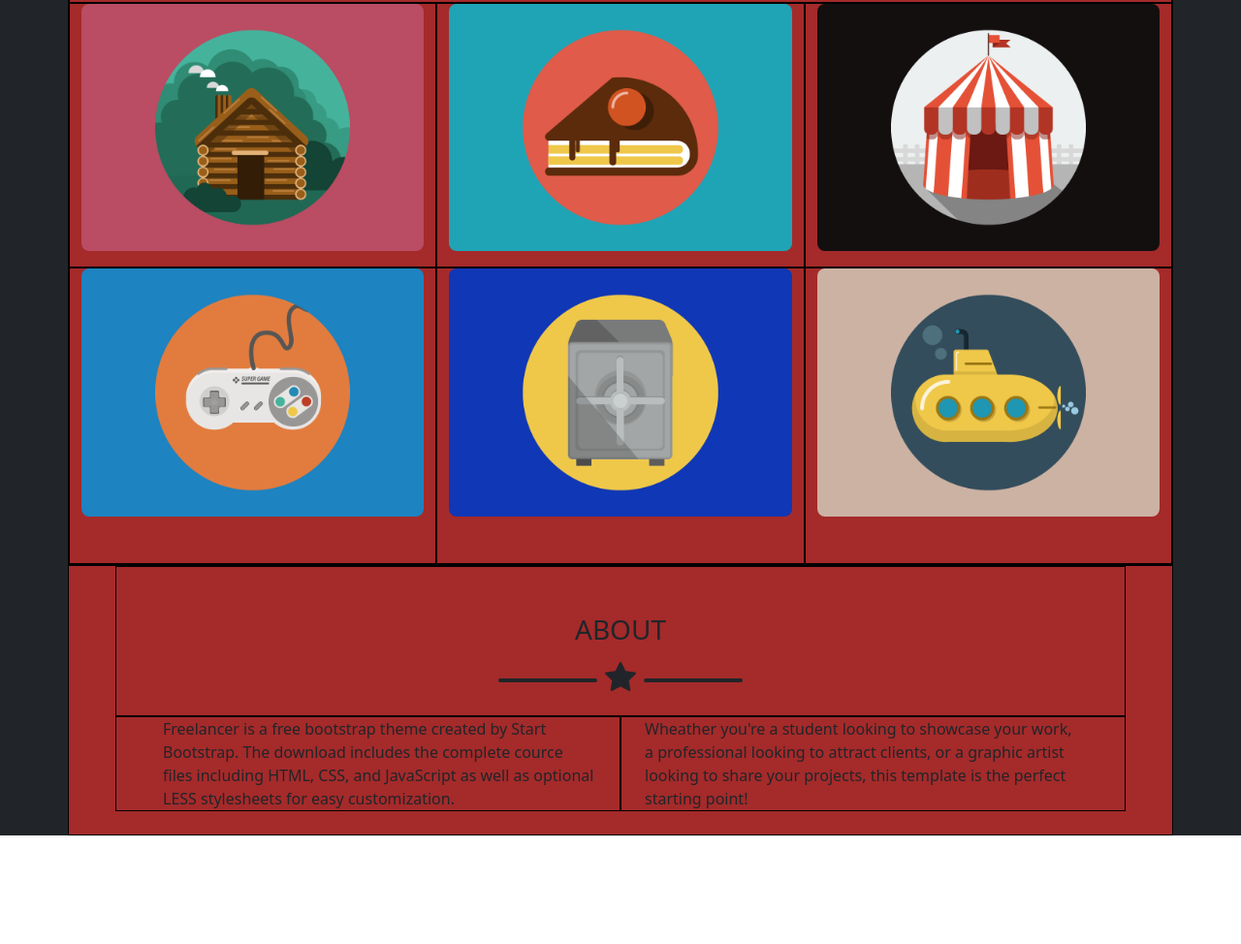
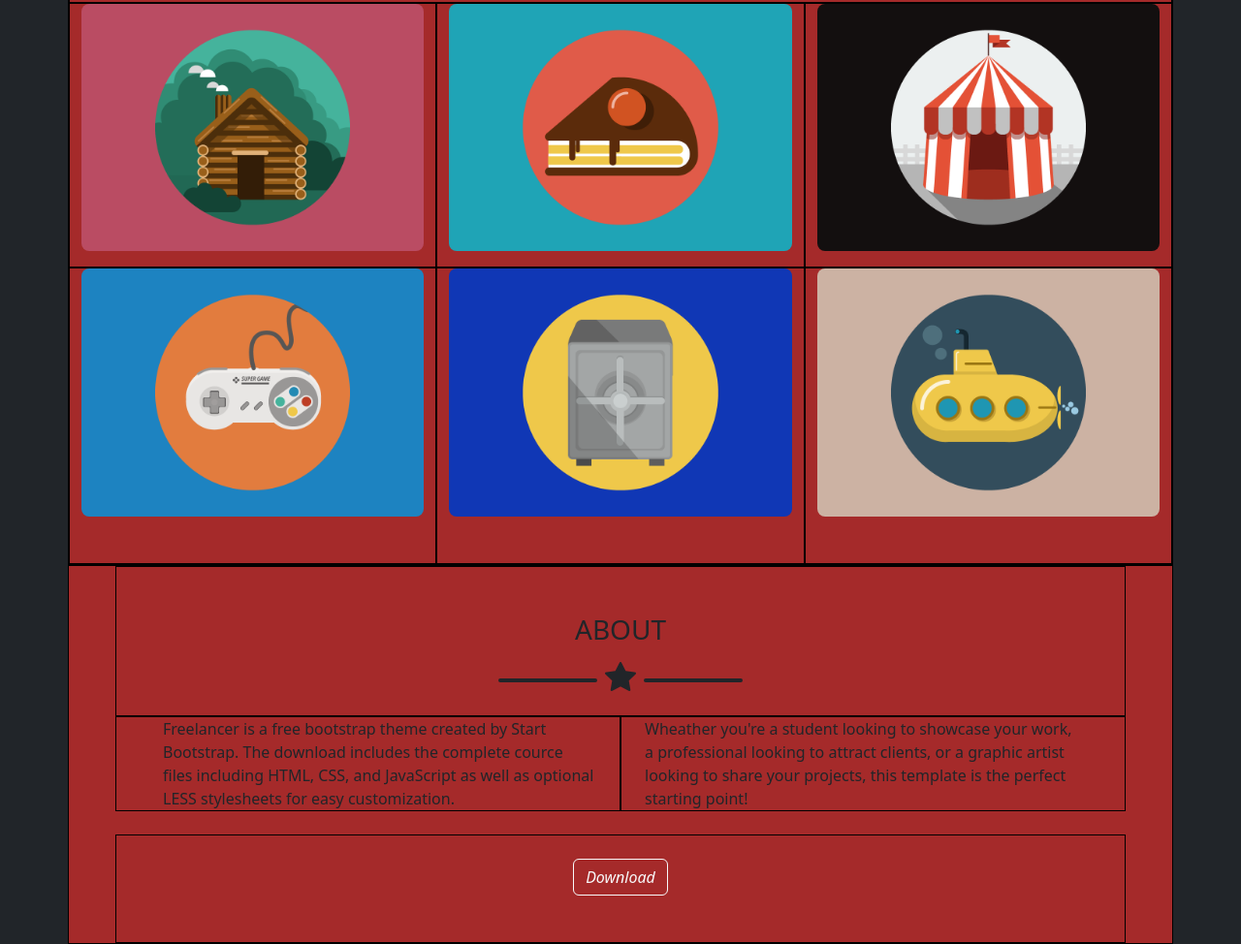
Before and after one commit to alegreco7/html-css-bootstrap-freelancer, a plain HTML site: page index.html in a window 1280 px wide. Shown: the part 697-1671 px from the top of the page at 97% size. Before the commit the page ends 1559 px from the top, so only its background shows below. Drawn offline with nearby package versions, Linux system fonts and the light colour scheme.

Commit message:
colonna con bottone

```diff
--- a/index.html
+++ b/index.html
@@ -115,6 +115,12 @@
                     <div class="col-12 col-lg-5 col-xl-6 ps-lg-2 ps-xl-4 text-start mb-4 px-5">
                         Wheather you're a student looking to showcase your work, a professional looking to attract clients, or a graphic artist looking to share your projects, this template is the perfect starting point!
                     </div>
+                    <div class="col-12">
+                        <button type="button" class="btn btn-outline-light mb-5 mt-xl-4">
+                            <i class="bi bi-dowload">Download</i>
+                        </button>
+                    </div>
+
                 </div>
             </div>
         </section>
```
